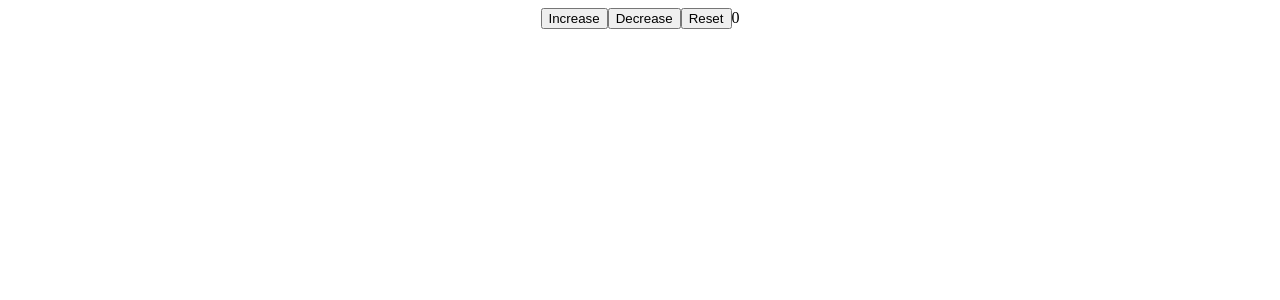
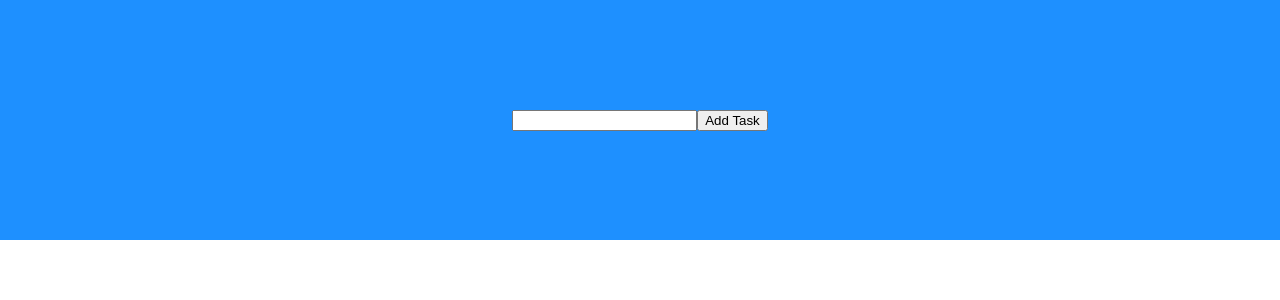
Before and after one commit to danphannguyen/React_Courses, a React (Create React App) app: page / in a window 1280 px wide. Shown: the top 300 px of the page. Built offline with nearby package versions, Linux system fonts and the light colour scheme.

Commit message:
React ep5

```diff
--- a/src/App.css
+++ b/src/App.css
@@ -40,3 +40,51 @@
 .name {
   color: #61dafb;
 }
+
+.App {
+  display: flex;
+  align-items: center;
+  flex-direction: column;
+  width: 100vw;
+  font-family: Arial, Helvetica, sans-serif;
+}
+
+body {
+  margin: 0;
+  padding: 0;
+}
+
+.addTask {
+  height: 30vh;
+  background-color: dodgerblue;
+  width: 100%;
+  display: flex;
+  justify-content: center;
+  align-items: center;
+}
+
+.list {
+  height: auto;
+  width: 100%;
+  display: flex;
+  align-items: center;
+  padding-top: 50px;
+  flex-direction: column;
+}
+
+.task {
+  width: 500px;
+  height: 50px;
+  display: flex;
+  margin: 15px;
+  display: flex;
+  align-items: center;
+  justify-content: center;
+}
+
+.task button {
+  width: auto;
+  height: 20px;
+  margin-left: 5px;
+  text-align: center;
+}
--- a/src/App.js
+++ b/src/App.js
@@ -1,30 +1,60 @@
 import './App.css';
 import { useState } from "react";
+import { Task } from "./Task";
 
 
 function App() {
-  const [count, setCount] = useState(0)
 
-  const addCount = () => {
-    setCount(count + 1)
-  }
+  const [todoList, setTodoList] = useState([]);
+  const [newTask, setNewTask] = useState("");
 
-  const removeCount = () => {
-    setCount(count - 1)
-  }
+  const handleChange = (event) => {
+    setNewTask(event.target.value);
+  };
 
-  const resetCount = () => {
-    setCount(0)
-  }
+  const addTask = () => {
+    const task = {
+      id: todoList.length === 0 ? 1 : todoList[todoList.length - 1].id + 1,
+      taskName: newTask,
+      completed: false,
+    };
+    setTodoList(task.taskName !== "" ? [...todoList, task] : todoList);
+  };
+
+  const deleteTask = (id) => {
+    setTodoList(todoList.filter((task) => task.id !== id));
+  };
+
+  const completeTask = (id) => {
+      setTodoList(todoList.map((task) => {
+        if (task.id === id) {
+          return { ...task, completed: !task.completed };
+        }
+        return task;
+      }
+      ));
+  };
 
 
   return (
     <div className="App">
-      <button onClick={addCount}>Increase</button>
-      <button onClick={removeCount}>Decrease</button>
-      <button onClick={resetCount}>Reset</button>
-
-      {count}
+      <div className="addTask">
+        <input onChange={handleChange} />
+        <button onClick={addTask}> Add Task</button>
+      </div>
+      <div className="list">
+        {todoList.map((task) => {
+          return (
+            <Task
+              taskName={task.taskName}
+              id={task.id}
+              completed={task.completed}
+              deleteTask={deleteTask}
+              completeTask={completeTask}
+            />
+          );
+        })}
+      </div>
     </div>
   );
 }
--- /dev/null
+++ b/src/Task.js
@@ -0,0 +1,12 @@
+export const Task = (props) => {
+    return (
+        <div
+            className="task"
+            style={{backgroundColor: props.completed ? "green" : "white"}}
+        >
+            <h1>{props.taskName}</h1>
+            <button onClick={() => props.completeTask(props.id)}> Complete </button>
+            <button onClick={() => props.deleteTask(props.id)}> X </button>
+        </div>
+    );
+};
```
